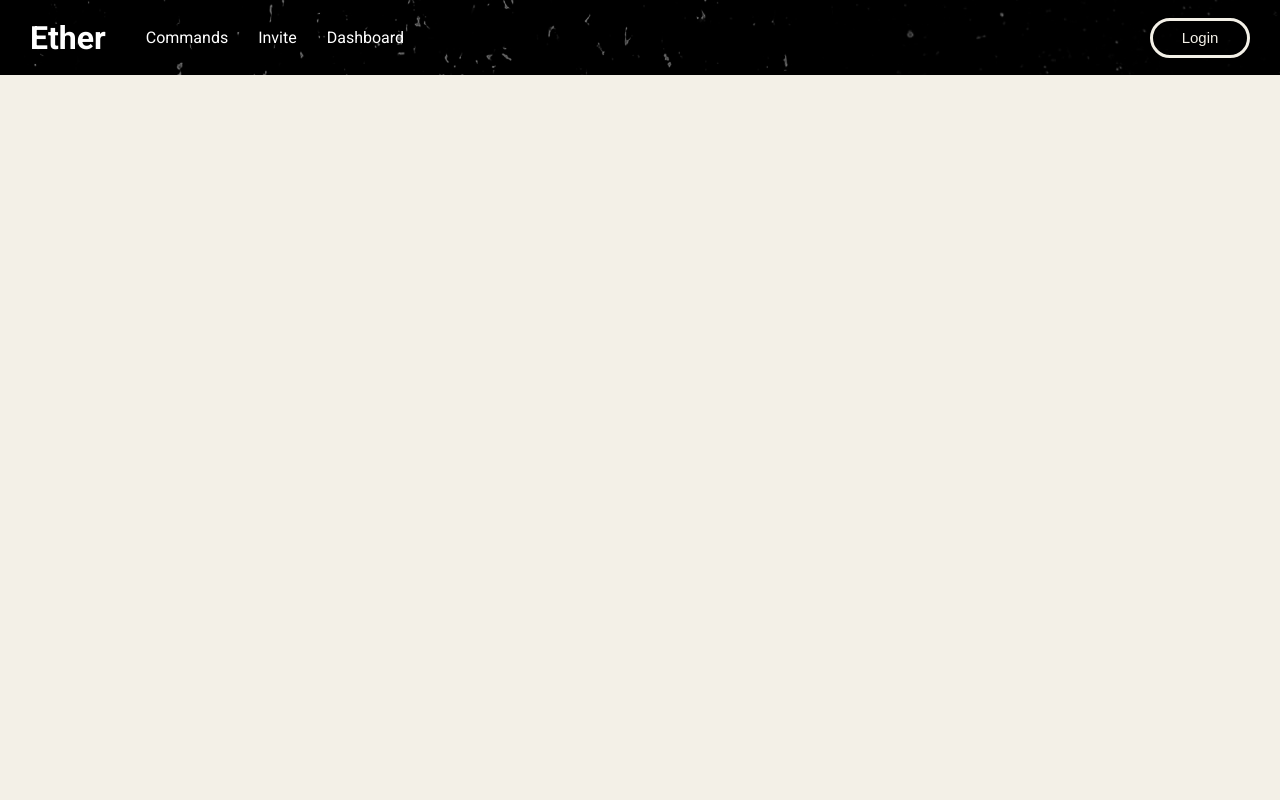
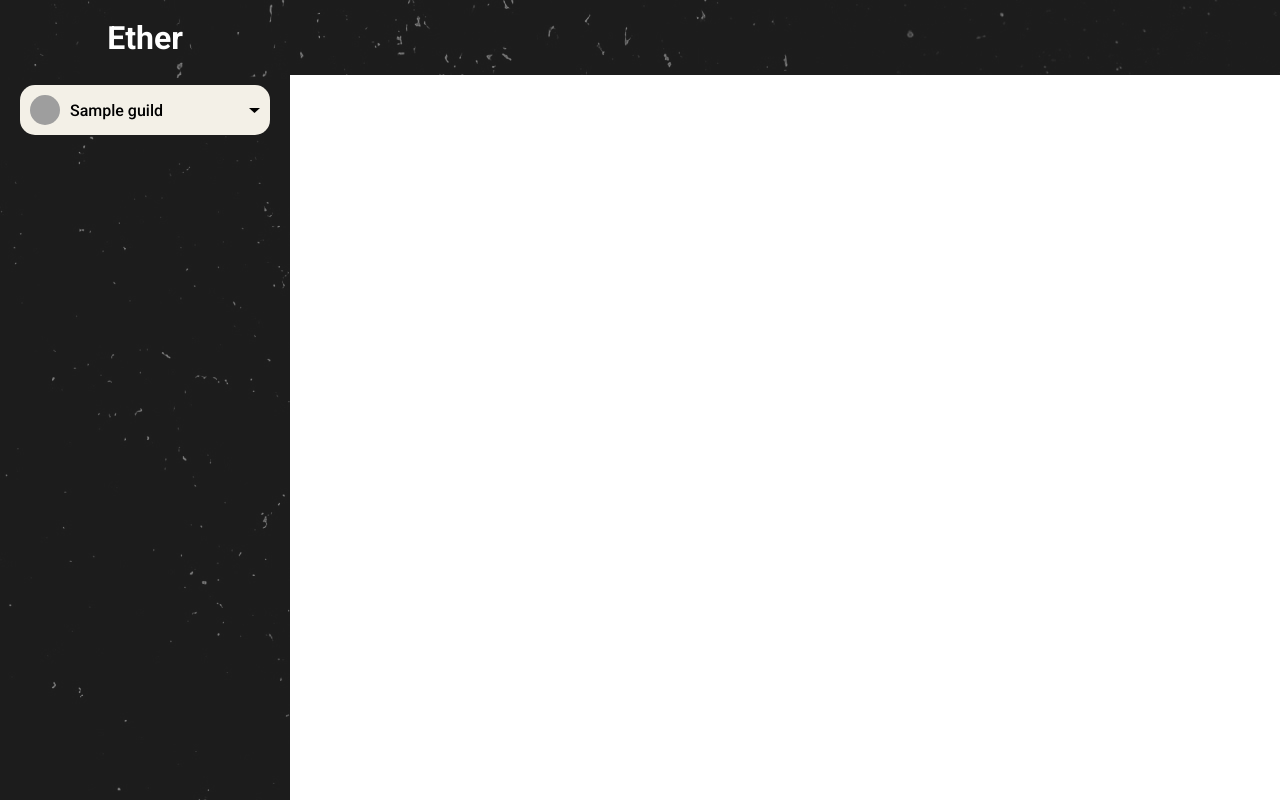
Before and after one commit to Ether-DiscordBot/Ether-Dashboard, a Django app: template src/dashboard/templates/dashboard/guild_dashboard.html in a window 1280 px wide. Run offline with Django 4.2, Linux system fonts and the light colour scheme; the template is opened without the code that fills it: most values are stand-ins (such as "Sample title", 1, 10 or a date in 2020); some libraries are stand-ins or nearby versions; grey boxes are pictures that could not be loaded.

Commit message:
Update guild_dashboard

```diff
--- /dev/null
+++ b/src/EtherDashboard/static/css/guild_dashboard.css
@@ -0,0 +1,65 @@
+header#dashboard-header {
+    height: 75px;
+    width: 100%;
+    background-color: var(--dark);
+}
+
+div.side-bar {
+    top: 0; bottom: 0;
+    position: fixed;
+    width: 290px;
+    background-color: var(--dark);
+    display: flex;
+    flex-flow: column;
+    align-items: center;
+}
+
+div.side-bar-header {
+    height: 75px;
+    display: flex;
+    justify-content: center;
+    align-items: center;
+}
+div.side-bar-header a {
+    width: fit-content;
+    color: var(--white);
+}
+
+div.guild-picker {
+    width: 250px;
+    height: 50px;
+    background-color: var(--light);
+    margin-top: 10px;
+    border-radius: 15px;
+    cursor: pointer;
+}
+
+div.guild-picker-content {
+    height: 100%;
+    padding: 0 10px;
+    display: flex;
+    flex-flow: row;
+    justify-content: space-between;
+    align-items: center;
+}
+
+div.guild-picker-left {
+    display: flex;
+    flex-flow: row;
+    align-items: center;
+    gap: 10px;
+}
+
+img.guild-picker-guild-icon {
+    width: 30px; height: 30px;
+    border-radius: 50%;
+}
+
+div.guild-picker-left span {
+    font-weight: 500;
+}
+
+div.guild-picker-drop-down {
+    display: flex;
+    justify-content: center;
+}
--- a/src/EtherDashboard/static/css/master.css
+++ b/src/EtherDashboard/static/css/master.css
@@ -49,7 +49,7 @@ header#main div.header {
     flex-direction: row;
     justify-content: space-between;
     align-items: center;
-    padding: 0 30px;
+    padding: 0 45px;
 }
 
 header#main div.header-nav {
@@ -64,6 +64,7 @@ header#main ul.menu{
     justify-content: center;
     align-items: center;
     gap: 30px;
+    padding: 0 0 0 45px;
 }
 
 .header-fixed-spacer {
@@ -92,8 +93,15 @@ button.login {
     display: flex;
     flex-flow: row;
     align-items: center;
+    justify-content: space-between;
+    cursor: pointer;
+}
+
+.nav-bar-left {
+    display: flex;
+    flex-flow: row;
+    align-items: center;
     gap: 10px;
-    cursor: pointer;
 }
 
 .nav-bar-user .user-avatar {
@@ -123,3 +131,9 @@ button.login {
     justify-content: center;
     margin: 0 0 0 10px;
 }
+
+.header-title {
+    width: 80px;
+    display: flex;
+    justify-content: center;
+}
--- a/src/app/templates/header.html
+++ b/src/app/templates/header.html
@@ -2,7 +2,7 @@
     <div class="header">
         <div class="header-nav">
             <a href="/">
-                <h1>Ether</h1>
+                <h1 class="header-title">Ether</h1>
             </a>
             <ul class="menu">
                 <li><a href="">Commands</a></li>
@@ -11,15 +11,21 @@
             </ul>
         </div>
         {% if not user.connected %}
+            <a href="/oauth2/login">
                 <button class="login">
                     Login
                 </button>
+            </a>
         {% else %}
             <div class="nav-bar-user">
+                <div class="nav-bar-left">
+                    {% if user.avatar %}
                         <img src="https://cdn.discordapp.com/avatars/{{ user.id }}/{{ user.avatar }}.png" alt="" class="user-avatar">
+                    {% endif %}
                     <div class="nav-bar-usertext">
                         <span class="nav-bar-username">{{ user.username }}</span>
                         <span class="nav-bar-userdisc">#{{user.discriminator}}</span>
+                    </div>
                 </div>
                 <div class="nav-bar-dropdown">
                     <svg width="11" height="5" viewBox="0 0 11 5" fill="none" xmlns="http://www.w3.org/2000/svg">
--- a/src/dashboard/templates/dashboard/guild_dashboard.html
+++ b/src/dashboard/templates/dashboard/guild_dashboard.html
@@ -1,4 +1,41 @@
-{% extends 'dashboard/base.html' %}
+{% load compress %}
 {% load static %}
+{% load cache %}
 
-{% block content %}{% endblock content %}
+<!DOCTYPE html>
+<html lang="en">
+<head>
+    <meta charset="UTF-8">
+    <meta http-equiv="X-UA-Compatible" content="IE=edge">
+    <meta name="viewport" content="width=device-width, initial-scale=1.0">
+    {% compress css %}
+        <link rel="stylesheet" href="{% static 'css/master.css' %}">
+        <link rel="stylesheet" href="{% static 'css/guild_dashboard.css' %}">
+    {% endcompress %}
+    <title>Ether | {{title}}</title>
+</head>
+<body>
+    <header id="dashboard-header" class="noise">
+    </header>
+    <div class="side-bar noise">
+        <div class="side-bar-header">
+            <a href="/">
+                <h1 class="side-bar-header-title">Ether</h1>
+            </a>
+        </div>
+        <div class="guild-picker">
+            <div class="guild-picker-content">
+                <div class="guild-picker-left">
+                    <img class="guild-picker-guild-icon" src="https://cdn.discordapp.com/icons/{{ guild.id }}/{{ guild.icon }}.png" alt="">
+                    <span>{{ guild.name }}</span>
+                </div>
+                <div class="guild-picker-drop-down">
+                    <svg width="11" height="5" viewBox="0 0 11 5" fill="none" xmlns="http://www.w3.org/2000/svg">
+                        <path d="M0 0L11 -2.33104e-06L5.5 5L0 0Z" fill="black"/>
+                    </svg>
+                </div>
+            </div>
+        </div>
+    </div>
+</body>
+</html>
```
Also changed, not shown: src/dashboard/views.py (+6 -8 lines). Lines whose indentation alone changed are shown as unchanged.
